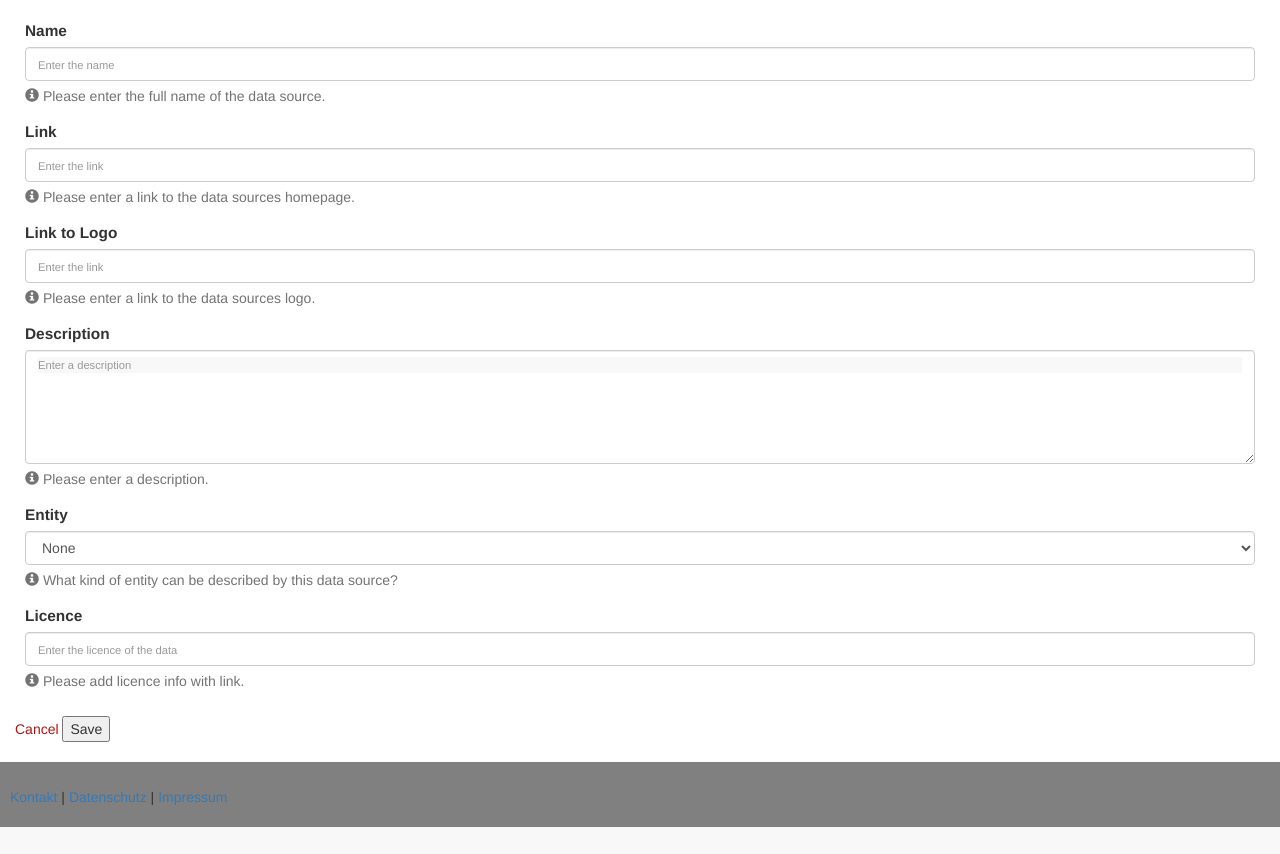
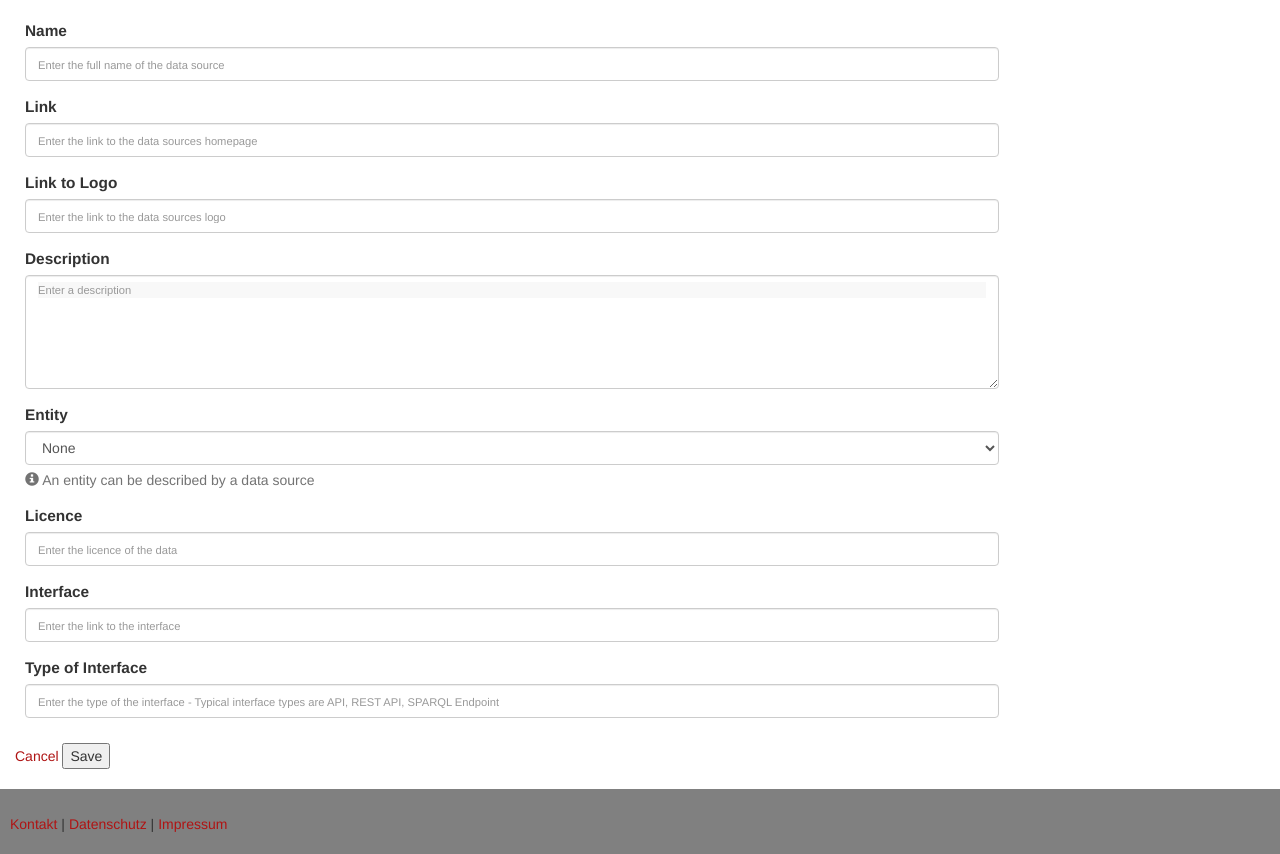
Before and after one commit to TIBHannover/rosi-registry, a PHP site: page /form.php in a window 1280 px wide. Shown: the part 115-969 px from the top of the page. Before the commit the page ends 942 px from the top, so only its background shows below. Run offline with PHP 8.4, Linux system fonts and the light colour scheme; some libraries are stand-ins or nearby versions.

```diff
--- a/db/get-data.php
+++ b/db/get-data.php
@@ -1,9 +1,9 @@
 <?php
 /**
 * @file db/get-data.php
+* uses php mysql library MeekroDB https://meekro.com
 */
 
-// php mysql library MeekroDB https://meekro.com
 require_once '../lib/meekrodb.2.3.class.php';
 
 // get credentials from config.ini.php
--- a/js/form.js
+++ b/js/form.js
@@ -3,9 +3,10 @@
 * uses alpaca http://alpacajs.org
 */
 
-// get sourceId from url
-var url_string = window.location.href;
-var url = new URL(url_string);
+// variables
+var schema = "./schemas/schema.json";
+var options =  "./schemas/options.json";
+var url = new URL(window.location.href);
 var sourceId = url.searchParams.get("sourceId");
 
 // display edit form if there is a sourceId
@@ -20,15 +21,16 @@ if(sourceId){
     // display a form with data using alpaca
     $('#form').alpaca({
       "data" : JSON.parse(this.responseText)[0],
-      "schemaSource": "./schemas/schema.json",
-      "optionsSource": "./schemas/options.json"
+      "schemaSource": schema,
+      "optionsSource": options
     });
   }
 }
+
 else {
   // display an empty form using alpaca
   $('#form').alpaca({
-    "schemaSource": "./schemas/schema.json",
-    "optionsSource": "./schemas/options.json"
+    "schemaSource": schema,
+    "optionsSource": options
     });
 }
--- a/schemas/options.json
+++ b/schemas/options.json
@@ -4,36 +4,35 @@
          "type": "hidden"
      },
      "name": {
-         "size": 20,
-         "helper": "Please enter the full name of the data source.",
-         "placeholder": "Enter the name"
+         "placeholder": "Enter the full name of the data source"
      },
      "link": {
          "type" : "url",
-         "size": 20,
-         "helper": "Please enter a link to the data sources homepage.",
-         "placeholder": "Enter the link"
+         "placeholder": "Enter the link to the data sources homepage"
      },
      "image_url": {
          "type" : "url",
-         "size": 20,
-         "helper": "Please enter a link to the data sources logo.",
-         "placeholder": "Enter the link"
+         "placeholder": "Enter the link to the data sources logo"
      },
      "description" : {
          "type": "textarea",
          "rows": 5,
          "cols": 40,
-         "helper": "Please enter a description.",
          "placeholder": "Enter a description"
      },
      "entity": {
          "type": "select",
-         "helper": "What kind of entity can be described by this data source?"
+         "helper": "An entity can be described by a data source"
      },
      "licence": {
-         "helper": "Please add licence info with link.",
          "placeholder": "Enter the licence of the data"
+     },
+     "interface": {
+         "type" : "url",
+         "placeholder": "Enter the link to the interface"
+     },
+     "interface_type": {
+         "placeholder": "Enter the type of the interface - Typical interface types are API, REST API, SPARQL Endpoint"
      }
  }
 }
--- a/schemas/schema.json
+++ b/schemas/schema.json
@@ -2,33 +2,50 @@
 "type":"object",
 "properties": {
     "id": {
+        "name": "id",
         "type":"string",
         "title":"id"
     },
     "name": {
+        "name":"name",
         "type":"string",
         "title":"Name"
     },
     "link": {
+        "name":"link",
         "type":"string",
         "title":"Link"
     },
     "image_url": {
+        "name":"image_url",
         "type":"string",
         "title":"Link to Logo"
     },
     "description": {
+        "name":"description",
         "type":"string",
         "title":"Description"
     },
     "entity": {
+        "name":"entity",
         "type":"string",
         "title":"Entity",
         "enum" : ["Person", "Project", "Work", "Organisation", "Event"]
     },
     "licence":{
-      "type":"string",
-      "title":"Licence"
+        "name":"licence",
+        "type":"string",
+        "title":"Licence"
+    },
+    "interface": {
+        "name":"interface",
+        "type":"string",
+        "title":"Interface"
+    },
+    "interface_type": {
+        "name":"interface_type",
+        "type":"string",
+        "title":"Type of Interface"
     }
   }
 }
--- a/styles/style.css
+++ b/styles/style.css
@@ -1,8 +1,15 @@
-.container {
-  padding-bottom: 20px;
+/* header */
+
+.header {
   display: inline-block;
   position: relative;
   width: 100%;
+  background-color: #4b4b4b;
+  text-decoration: none;
+  padding-left: 10px;
+  padding-top: 25px;
+  padding-bottom: 10px;
+  margin-bottom: 10px;
 }
 
 #rosi-logo {
@@ -17,38 +24,32 @@
   right: +40px;
 }
 
-.header {
-  display: inline-block;
-  position: relative;
-  width: 100%;
-  background-color: #4b4b4b;
-  text-decoration: none;
-  padding-left: 10px;
-  padding-top: 25px;
-  padding-bottom: 10px;
-  margin-bottom: 10px;
-}
+/* links */
 
-.header a {
-  color: white;
-}
-.header a:hover {
+.header a, .header a:hover {
   color: white;
 }
 
-.container a{
-  color: #af1414 !important;
+.container a, .footer a{
+  color: #af1414;
 }
+
+/* container */
+
+.container {
+  padding-bottom: 20px;
+  display: inline-block;
+  position: relative;
+  width: 80%;
+}
+
+/* footer */
 
 .footer{
   background-color: grey;
   padding-left: 10px;
   padding-top: 25px;
   padding-bottom: 20px;
-}
-
-h2{
-  padding-top: 20px;
 }
 
 /* form */
```
Also changed, not shown: db/set-data.php (+11 -12 lines), js/display.js (+7 -22 lines).
